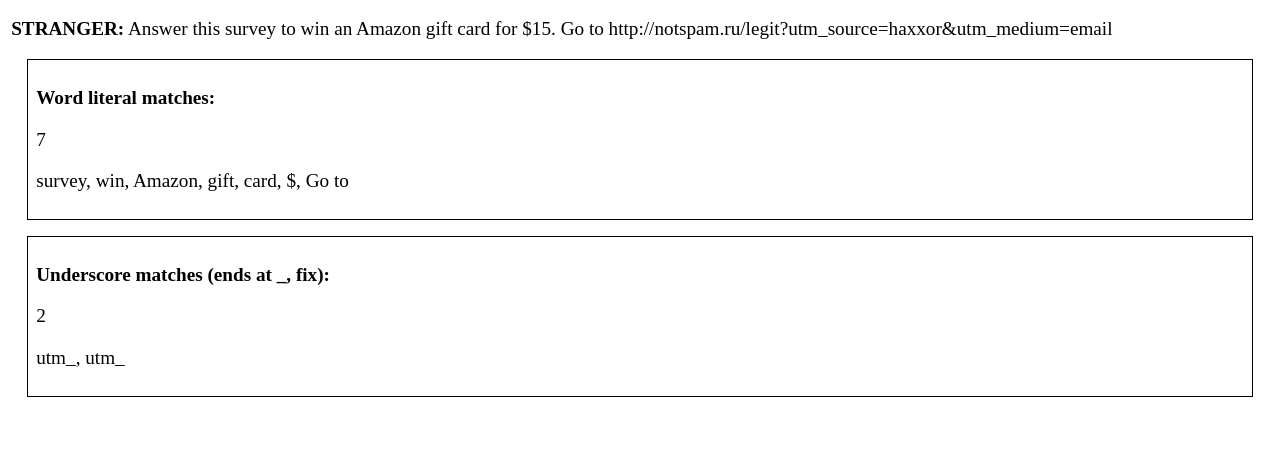
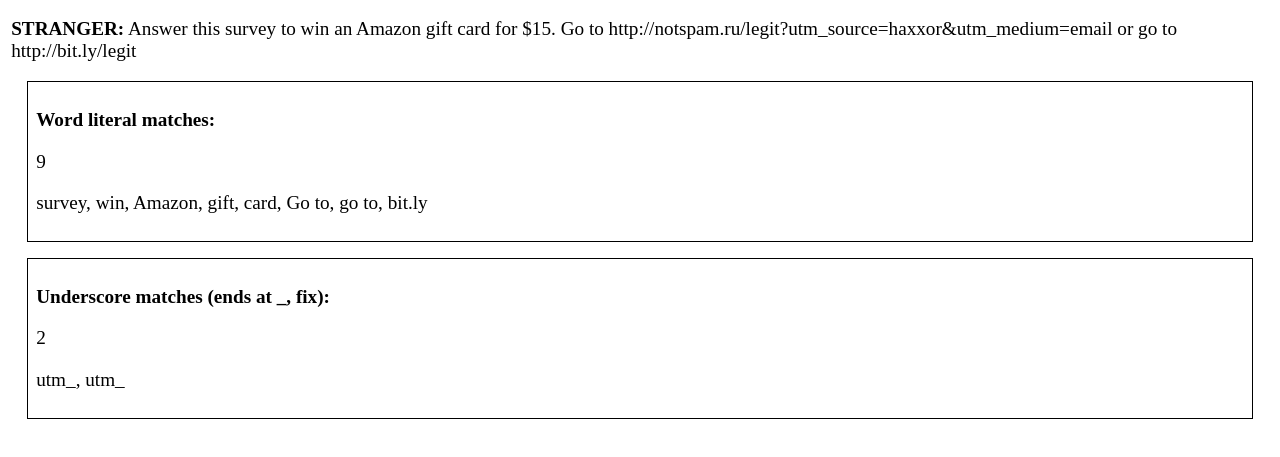
Before and after one commit to michael-small/1-800-SPAM-NO-MORE, a plain HTML site: page Vanilla HTML+JS/index.html in a window 1280 px wide. Shown: the part 73-530 px from the top of the page. Drawn offline with Linux system fonts and the light colour scheme.

Commit message:
Move common words into array, refactor regex

```diff
--- a/Vanilla HTML+JS/index.html
+++ b/Vanilla HTML+JS/index.html
@@ -6,7 +6,7 @@
     <body onload="checkTextMessage()">
 
       <h1>(xxx)-xxx-xxxx</h1>
-      <p id="text-message"><b>STRANGER:</b> Answer this survey to win an Amazon gift card for $15. Go to http://notspam.ru/legit?utm_source=haxxor&utm_medium=email</p>
+      <p id="text-message"><b>STRANGER:</b> Answer this survey to win an Amazon gift card for $15. Go to http://notspam.ru/legit?utm_source=haxxor&utm_medium=email or go to http://bit.ly/legit</p>
 
       <div class="matchCategories">
         <p><b>Word literal matches:</b></p>
--- a/Vanilla HTML+JS/regex.js
+++ b/Vanilla HTML+JS/regex.js
@@ -1,14 +1,62 @@
 function checkTextMessage() {
+  // Text Message
   let text = document.getElementById('text-message').innerHTML;
-  let wordLiteralMatches = text.match(
-    /survey|win|won|go to|\$|gift|card|amazon|irs|tax|must|bit.ly|bank|account|locked|log|password|username|deletion|delete|bitcoin|btc|urgent|now/gi
-  );
+
+  // Word literal matches
+  commonSpamWords = [
+    'activity',
+    'address',
+    'amazon',
+    'account',
+    'bank',
+    'btc',
+    'bitcoin',
+    'bit.ly',
+    'card',
+    'claim',
+    'coupon',
+    'credit',
+    'debt',
+    'delete',
+    'deletion',
+    'free',
+    'gift',
+    'go to',
+    'irs',
+    'loan',
+    'locked',
+    'log',
+    'name',
+    'now',
+    'number',
+    'password',
+    'payment',
+    'prize',
+    'problem',
+    'social security',
+    'survey',
+    'suspicious',
+    'tax',
+    'urgent',
+    'username',
+    'win',
+    'won',
+    '$',
+  ];
+
+  let wordLiteralRegex = new RegExp(commonSpamWords.join('|'), 'gi');
+  let wordLiteralMatches = text.match(wordLiteralRegex) || [];
+
   document
     .getElementById('matches')
-    .insertAdjacentHTML('beforeend', wordLiteralMatches.join(', '));
+    .insertAdjacentHTML(
+      'beforeend',
+      wordLiteralMatches.slice(0, -1).join(', ')
+    );
   document.getElementById('literal_matches_num').innerHTML =
     wordLiteralMatches.length;
 
+  // Matches of the `utm_` family
   let underscoreMatches = text.match(/(utm_.*?)/);
   document
     .getElementById('underscore_matches')
```
